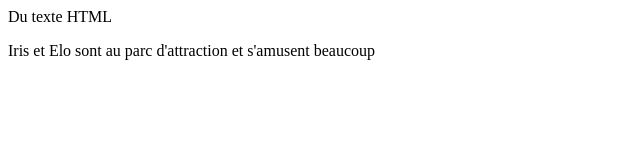
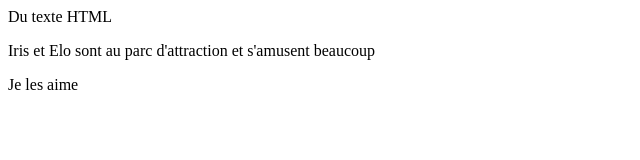
Before and after one commit to curb320/demo-repo, a plain HTML site: page index.html in a window 1280 px wide. Shown: the full height of the page, 0-640 px from the left. Drawn offline with Linux system fonts and the light colour scheme.

Commit message:
Update index.html
CHANGEMENT2476398

```diff
--- a/index.html
+++ b/index.html
@@ -1,2 +1,3 @@
 <p>Du texte HTML</p>
 <p text-align="center">Iris et Elo sont au parc d'attraction et s'amusent beaucoup</p>
+<p>Je les aime</p>
```
